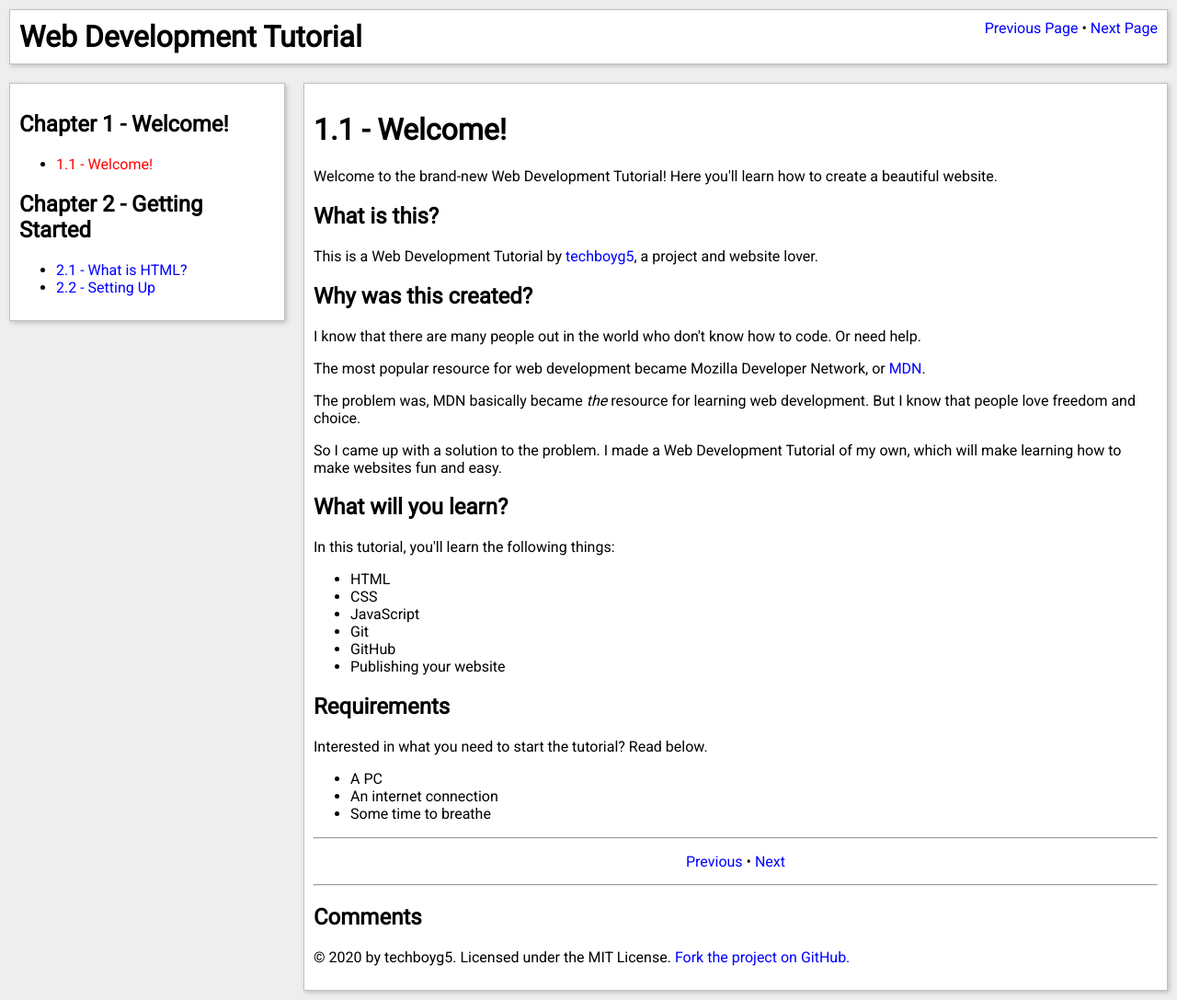
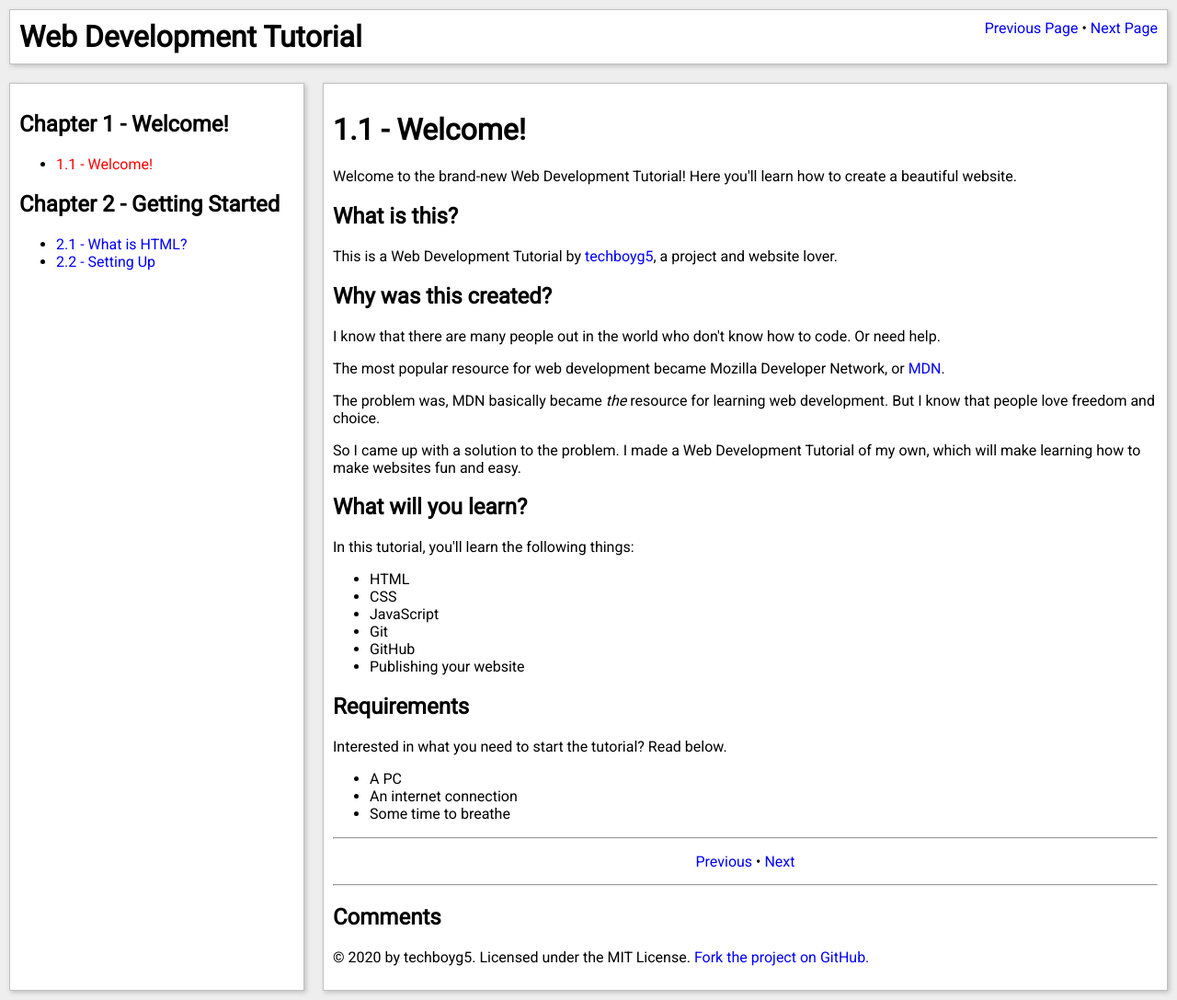
Before and after one commit to techboyg5/web-development-tutorial, a Jekyll site: the page built from chapter1/page1.html, in a window 1280 px wide. Shown: the whole page at 92% size. Built offline with Jekyll 4.4.1, drawn with Linux system fonts in a browser that asks for light colours; comment, search, counter and statistics services are not loaded.

Commit message:
Use full height again

```diff
--- a/_layouts/default.html
+++ b/_layouts/default.html
@@ -46,8 +46,6 @@
 			/* Sidebar */
 			.left-sidebar {
 			width: 25%;
-			}
-			.left-sidebar-inner {
 			background-color: white;
 			margin: 10px;
 			padding: 10px;
@@ -63,13 +61,13 @@
 			/* Content Container */
 			.content-container {
 			width: 75%;
-			}
-			.content-container-inner {
 			background-color: white;
 			margin: 10px;
 			padding: 10px;
 			border: 1px solid silver;
 			box-shadow: 2px 2px 5px silver;
+			}
+			.content-container-inner {
 			}
 			/* Navbar */
 			.tutorial-nav {
@@ -160,7 +158,6 @@
 		</nav>
 		<div class="inner-container">
 			<div class="left-sidebar">
-				<div class="left-sidebar-inner">
 					<h2>Chapter 1 - Welcome!</h2>
 					<ul>
 						<li><a class="left-sidebar-link {% if page.url == '/chapter1/page1.html' %}active{% endif %}" href="/web-development-tutorial/chapter1/page1.html">1.1 - Welcome!</a>
@@ -170,12 +167,10 @@
 						<li><a class="left-sidebar-link {% if page.url == '/chapter2/page1.html' %}active{% endif %}" href="/web-development-tutorial/chapter2/page1.html">2.1 - What is HTML?</a>
 						<li><a class="left-sidebar-link {% if page.url == '/chapter2/page2.html' %}active{% endif %}" href="/web-development-tutorial/chapter2/page2.html">2.2 - Setting Up</a>
 					</ul>
-				</div>
 			</div>
 			<div class="content-container">
-				<div class="content-container-inner">
-					<h1>{{ page.title }}</h1>
 					<div id="content">
+						<h1>{{ page.title }}</h1>
 						{{ content }}
 					</div>
 					<hr>
@@ -190,7 +185,6 @@
 					<div class="footer">
 						<p class="copyright-text">&copy; 2020 by techboyg5. Licensed under the MIT License. <a href="https://github.com/techboyg5/web-development-tutorial">Fork the project on GitHub.</a></p>
 					</div>
-				</div>
 			</div>
 		</div>
 		<script src="https://code.jquery.com/jquery-3.5.1.min.js" integrity="sha256-9/aliU8dGd2tb6OSsuzixeV4y/faTqgFtohetphbbj0=" crossorigin="anonymous"></script>
```
